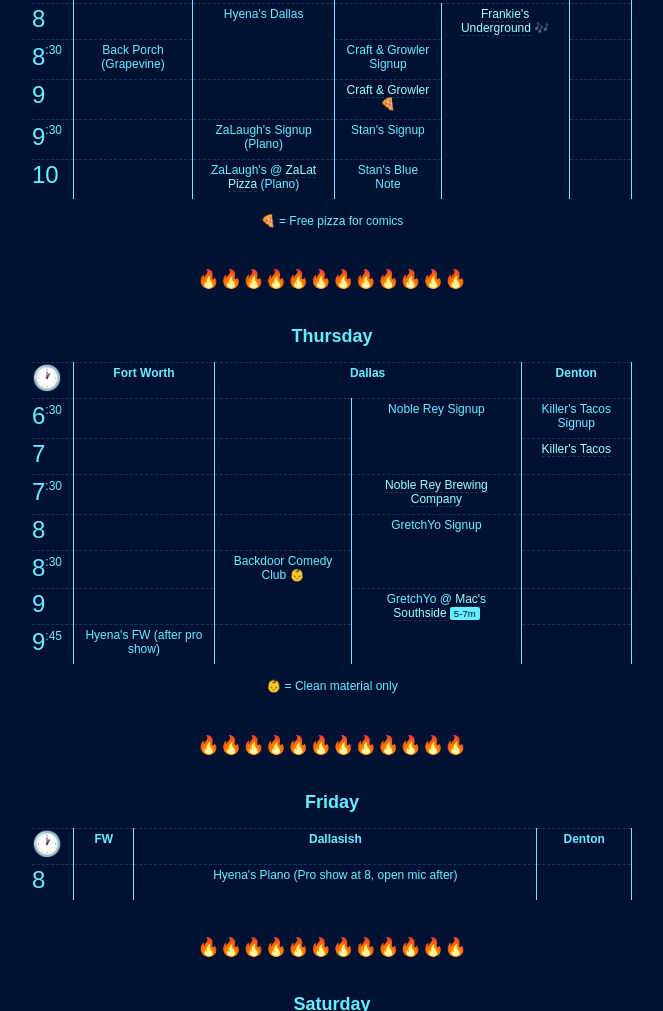
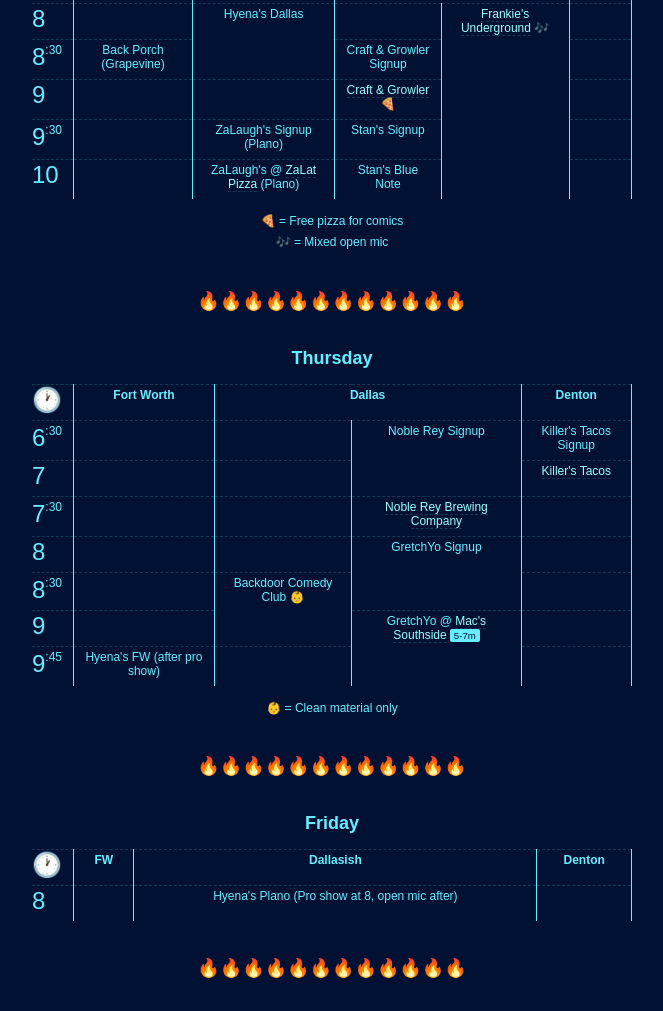
Before and after one commit to davmillar/comedy-houston, a plain HTML site: page index.html in a window 1280 px wide. Shown: the part 1515-2526 px from the top of the page, without its empty margins (308-971 px from the left). Drawn offline with Linux system fonts and the light colour scheme.

Commit message:
added symbol to legend

```diff
--- a/index.html
+++ b/index.html
@@ -213,7 +213,8 @@ Dallas, Texas 75202">Frankie's Underground</a> 🎶</td>
         </table>
 
         <p>
-            🍕 = Free pizza for comics
+            🍕 = Free pizza for comics<br>
+            🎶 = Mixed open mic
         </p>
 
         <h2>Thursday</h2>
```
